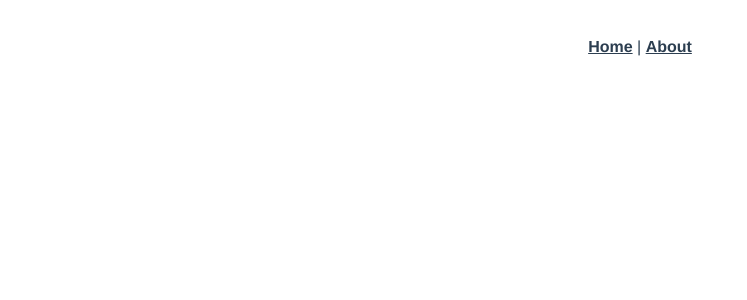
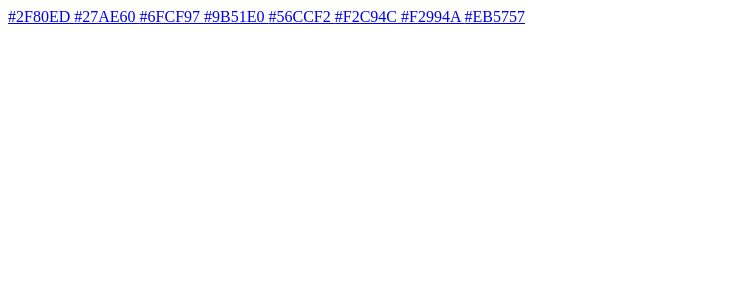
Before and after one commit to thomaswennhall/mini-library, a Vue app: page /books/1 in a window 1280 px wide. Shown: the top 300 px of the page, without its empty margins (0-747 px from the left). Built offline with nearby package versions, Linux system fonts and the light colour scheme.

Commit message:
Skapat ett projekt i terminalen
Fixat så så att vi kommer åt data från books.json och lagt till lite basic grejer

```diff
--- a/src/App.vue
+++ b/src/App.vue
@@ -1,32 +1,27 @@
 <template>
   <div id="app">
-    <div id="nav">
-      <router-link to="/">Home</router-link> |
-      <router-link to="/about">About</router-link>
-    </div>
+    <router-link
+      v-for="book in books"
+      v-bind:key="book.id"
+      to="/"
+    >
+      {{ book.color }}
+    </router-link>
     <router-view/>
   </div>
 </template>
 
+<script>
+export default {
+
+  computed: {
+    books(){
+      return this.$root.books
+    }
+  }
+}
+</script>
+
 <style>
-#app {
-  font-family: Avenir, Helvetica, Arial, sans-serif;
-  -webkit-font-smoothing: antialiased;
-  -moz-osx-font-smoothing: grayscale;
-  text-align: center;
-  color: #2c3e50;
-}
 
-#nav {
-  padding: 30px;
-}
-
-#nav a {
-  font-weight: bold;
-  color: #2c3e50;
-}
-
-#nav a.router-link-exact-active {
-  color: #42b983;
-}
 </style>
--- /dev/null
+++ b/src/assets/books.json
@@ -0,0 +1,90 @@
+{   "books" : [
+    {
+        "id": 1,
+        "title" : "Goodnight Moon",
+        "author" : "Margaret Wise Brown",
+        "publisher" : "Harper Festival",
+        "year" : 1947,
+        "pages" : 30,
+        "plot" : "In a soothing, repetitive tone, a young rabbit says goodnight to all the things in the room. Instead of plot, Goodnight Moon looks at the world from the eyes of a very young child, calming children with the ritual of naming each object around them. Lulling babies to sleep since 1947, this classic still ranks on bestseller lists, with some estimates of all-time copies sold worldwide topping 48 million. Find out more of the best books to help your child fall asleep.",
+        "audience" : "1 - 4 years",
+        "color" : "#2F80ED"
+    },
+    {
+        "id": 2,
+        "title" : "The Very Hungry Caterpillar",
+        "author" : "Eric Carle",
+        "publisher" : "Philomel Books",
+        "year" : 1969,
+        "pages" : 26,
+        "plot" : "In this classic children’s book, a caterpillar eats his way through a week’s worth of food before making his glorious transformation into a butterfly. With colorful artwork of tissue paper and paint, plus fun holes to stick tiny fingers through, this children’s classic touches on everything from counting to the days of the week to the life cycle of living things.",
+        "audience" : "2 - 3 years",
+        "color" : "#27AE60"
+    },
+    {
+        "id": 3,
+        "title" : "A Wrinkle in Time",
+        "author" : "Madeleine L’Engle",
+        "publisher" : "Square Fish",
+        "year" : 1962,
+        "pages" : 256,
+        "plot" : "Back on current bestseller lists, likely thanks to Disney’s recent movie adaptation, this groundbreaking 1962 novel features a heroine in a genre-bending science fiction–fantasy story about a girl tasked with traveling through space and time to save her scientist father—and the world. A forerunner of modern young-adult sci-fi and fantasy, including The Hunger Games and Harry Potter, and winner of the 1963 Newbery Medal, this story continues to thrill today. Check out more books you need to read before the movie version comes out.",
+        "audience" : "10 - 14 years",
+        "color" : "#6FCF97"
+    },
+    {
+        "id": 4,
+        "title" : "Harold and the Purple Crayon",
+        "author" : "Crockett Johnson",
+        "publisher" : "Harper Collins",
+        "year" : 1955,
+        "pages" : null,
+        "plot" : "Imagine if you could create a whole world just with one crayon. That’s what happens to Harold, and his story has been sparking children’s imaginations since 1955. Harold is also a great problem-solver: For example, he draws a boat to climb into after he unintentionally draws an ocean. This simple but lovely story frequently ranks on lists of the best children’s books, including those from the National Education Association and School Library Journal.",
+        "audience" : "4 - 8 years",
+        "color" : "#9B51E0"
+    },
+    {
+        "id": 5,
+        "title" : "Where the Wild Things Are",
+        "author" : "Maurice Sendak",
+        "publisher" : "Harper Collins",
+        "year" : 1963,
+        "pages" : 48,
+        "plot" : "Ranking at number one on lists of best children’s books compiled by Scholastic, School Library Journal, and Time magazine, 1963’s Where the Wild Things Are is all about imagination. As in Harold and the Purple Crayon (not surprisingly, that book’s author was Sendak’s mentor), young Max creates a whole world for himself after he’s punished by being sent to his room. Eventually, though, he realizes the importance of his home and family. Its exploration of complex emotions, recognition of childhood struggles, and their resolution make this seemingly simple book rich with meaning.",
+        "audience" : "4 - 8 years",
+        "color" : "#56CCF2"
+    },
+    {
+        "id": 6,
+        "title" : "Madeline",
+        "author" : "Ludwig Bemelmans",
+        "publisher" : "The Viking Press",
+        "year" : 1939,
+        "pages" : 54,
+        "plot" : "In this charming story the title heroine explores Paris with her classmates, then needs her appendix out! She’s the smallest in her class, but she’s also the bravest, and handles what could be a scary situation with fearlessness and confidence. The calming rhymes lend a sense of soothing to the tale as well. Ranking among the New York Public Library’s 100 Great Children’s Books, the original story sparked numerous sequels featuring the plucky Madeline. Read more awesome books to read with fierce female characters.",
+        "audience" : "3 - 7 years",
+        "color" : "#F2C94C"
+    },
+    {
+        "id": 7,
+        "title" : "The Tale of Peter Rabbit",
+        "author" : "Beatrix Potter",
+        "publisher" : "Warne",
+        "year" : 1902,
+        "pages" : 72,
+        "plot" : "Beatrix Potter’s classic children’s book with lovely illustrations make this little rabbit a mainstay of children’s literature over a hundred years later. In the first of many tales, mischievous Peter runs into danger when he disobeys his mother and ventures into the neighbor’s garden. A story about consequences, the playful tale is never scary and ranks at number two on Publishers Weekly‘s list of all-time bestselling children’s books. It’s amazing that it’s one of the iconic books that almost didn’t get published.",
+        "audience" : "3 - 7 years",
+        "color" : "#F2994A"
+    },
+    {
+        "id": 8,
+        "title" : "Charlotte’s Web ",
+        "author" : "E. B. White",
+        "publisher" : "Harper Collins",
+        "year" : 1952,
+        "pages" : 192,
+        "plot" : "Number one on the National Education Association‘s list of the best children’s books, this 1952 classic tells a tale of friendship featuring a spider named Charlotte, a pig named Wilbur, and a girl named Fern. But the cycle of life in this pastoral farm setting doesn’t just make for a sweet story—death does occur, although in a peaceful way. Caregivers should be aware of questions that may arise as children make the transition to reading literature with deeper themes, like this one. Find out the special joy of reading children’s books through grown-up eyes.",
+        "audience" : "8 - 12 years",
+        "color" : "#EB5757"
+    }
+]}
--- a/src/components/HelloWorld.vue
+++ /dev/null
@@ -1,59 +0,0 @@
-<template>
-  <div class="hello">
-    <h1>{{ msg }}</h1>
-    <p>
-      For a guide and recipes on how to configure / customize this project,<br>
-      check out the
-      <a href="https://cli.vuejs.org" target="_blank" rel="noopener">vue-cli documentation</a>.
-    </p>
-    <h3>Installed CLI Plugins</h3>
-    <ul>
-      <li><a href="https://github.com/vuejs/vue-cli/tree/dev/packages/%40vue/cli-plugin-babel" target="_blank" rel="noopener">babel</a></li>
-      <li><a href="https://github.com/vuejs/vue-cli/tree/dev/packages/%40vue/cli-plugin-router" target="_blank" rel="noopener">router</a></li>
-      <li><a href="https://github.com/vuejs/vue-cli/tree/dev/packages/%40vue/cli-plugin-eslint" target="_blank" rel="noopener">eslint</a></li>
-    </ul>
-    <h3>Essential Links</h3>
-    <ul>
-      <li><a href="https://vuejs.org" target="_blank" rel="noopener">Core Docs</a></li>
-      <li><a href="https://forum.vuejs.org" target="_blank" rel="noopener">Forum</a></li>
-      <li><a href="https://chat.vuejs.org" target="_blank" rel="noopener">Community Chat</a></li>
-      <li><a href="https://twitter.com/vuejs" target="_blank" rel="noopener">Twitter</a></li>
-      <li><a href="https://news.vuejs.org" target="_blank" rel="noopener">News</a></li>
-    </ul>
-    <h3>Ecosystem</h3>
-    <ul>
-      <li><a href="https://router.vuejs.org" target="_blank" rel="noopener">vue-router</a></li>
-      <li><a href="https://vuex.vuejs.org" target="_blank" rel="noopener">vuex</a></li>
-      <li><a href="https://github.com/vuejs/vue-devtools#vue-devtools" target="_blank" rel="noopener">vue-devtools</a></li>
-      <li><a href="https://vue-loader.vuejs.org" target="_blank" rel="noopener">vue-loader</a></li>
-      <li><a href="https://github.com/vuejs/awesome-vue" target="_blank" rel="noopener">awesome-vue</a></li>
-    </ul>
-  </div>
-</template>
-
-<script>
-export default {
-  name: 'HelloWorld',
-  props: {
-    msg: String
-  }
-}
-</script>
-
-<!-- Add "scoped" attribute to limit CSS to this component only -->
-<style scoped>
-h3 {
-  margin: 40px 0 0;
-}
-ul {
-  list-style-type: none;
-  padding: 0;
-}
-li {
-  display: inline-block;
-  margin: 0 10px;
-}
-a {
-  color: #42b983;
-}
-</style>
--- a/src/main.js
+++ b/src/main.js
@@ -1,10 +1,15 @@
 import Vue from 'vue'
 import App from './App.vue'
 import router from './router'
+import Books from './assets/books.json'
 
 Vue.config.productionTip = false
 
 new Vue({
+  data(){ return {
+    books: Books.books
+  }},
+
   router,
   render: h => h(App)
 }).$mount('#app')
--- a/src/router/index.js
+++ b/src/router/index.js
@@ -1,23 +1,10 @@
 import Vue from 'vue'
 import VueRouter from 'vue-router'
-import Home from '../views/Home.vue'
 
 Vue.use(VueRouter)
 
 const routes = [
-  {
-    path: '/',
-    name: 'Home',
-    component: Home
-  },
-  {
-    path: '/about',
-    name: 'About',
-    // route level code-splitting
-    // this generates a separate chunk (about.[hash].js) for this route
-    // which is lazy-loaded when the route is visited.
-    component: () => import(/* webpackChunkName: "about" */ '../views/About.vue')
-  }
+
 ]
 
 const router = new VueRouter({
--- a/src/views/About.vue
+++ /dev/null
@@ -1,5 +0,0 @@
-<template>
-  <div class="about">
-    <h1>This is an about page</h1>
-  </div>
-</template>
--- a/src/views/Home.vue
+++ /dev/null
@@ -1,18 +0,0 @@
-<template>
-  <div class="home">
-    <img alt="Vue logo" src="../assets/logo.png">
-    <HelloWorld msg="Welcome to Your Vue.js App"/>
-  </div>
-</template>
-
-<script>
-// @ is an alias to /src
-import HelloWorld from '@/components/HelloWorld.vue'
-
-export default {
-  name: 'Home',
-  components: {
-    HelloWorld
-  }
-}
-</script>
```
Also changed, not shown: src/components/Book.vue (added, +18 -0 lines), src/assets/logo.png (deleted).
